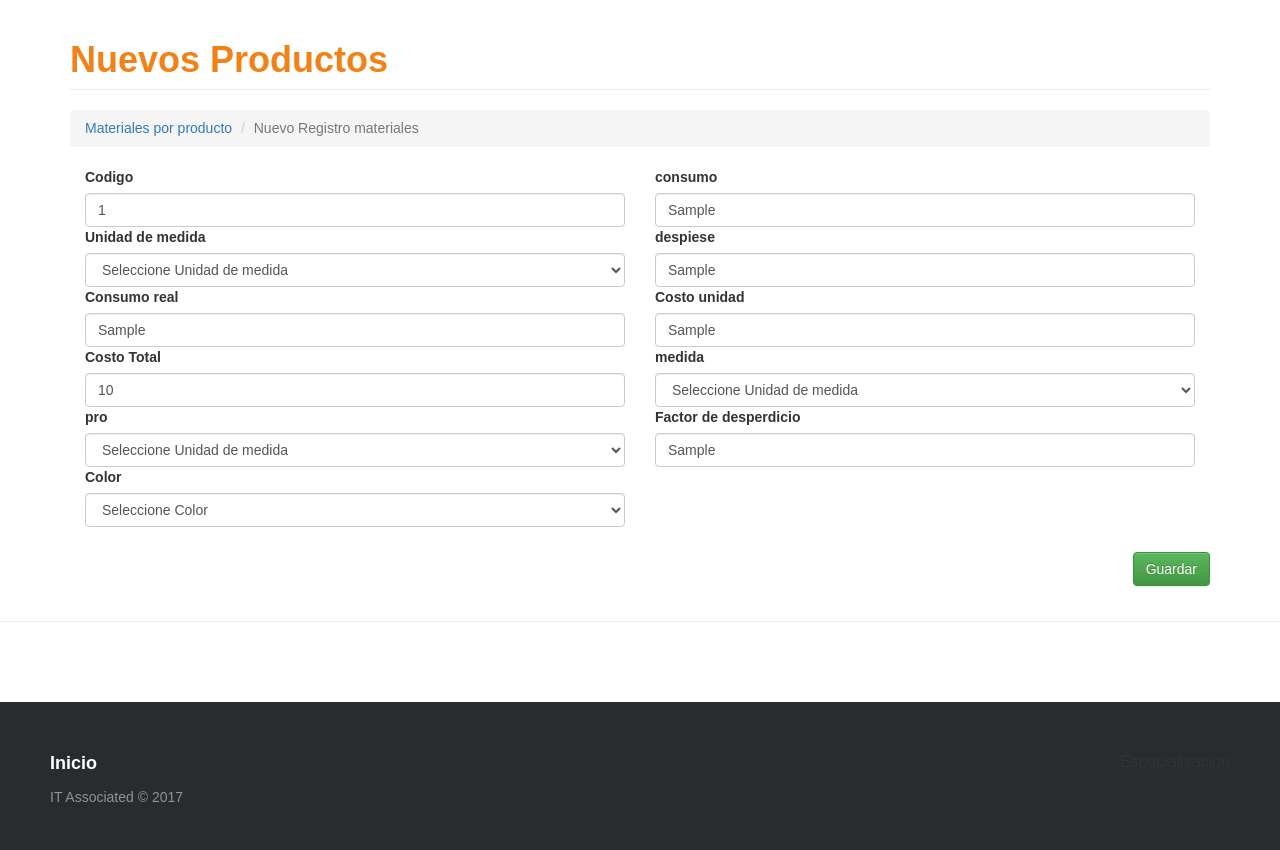
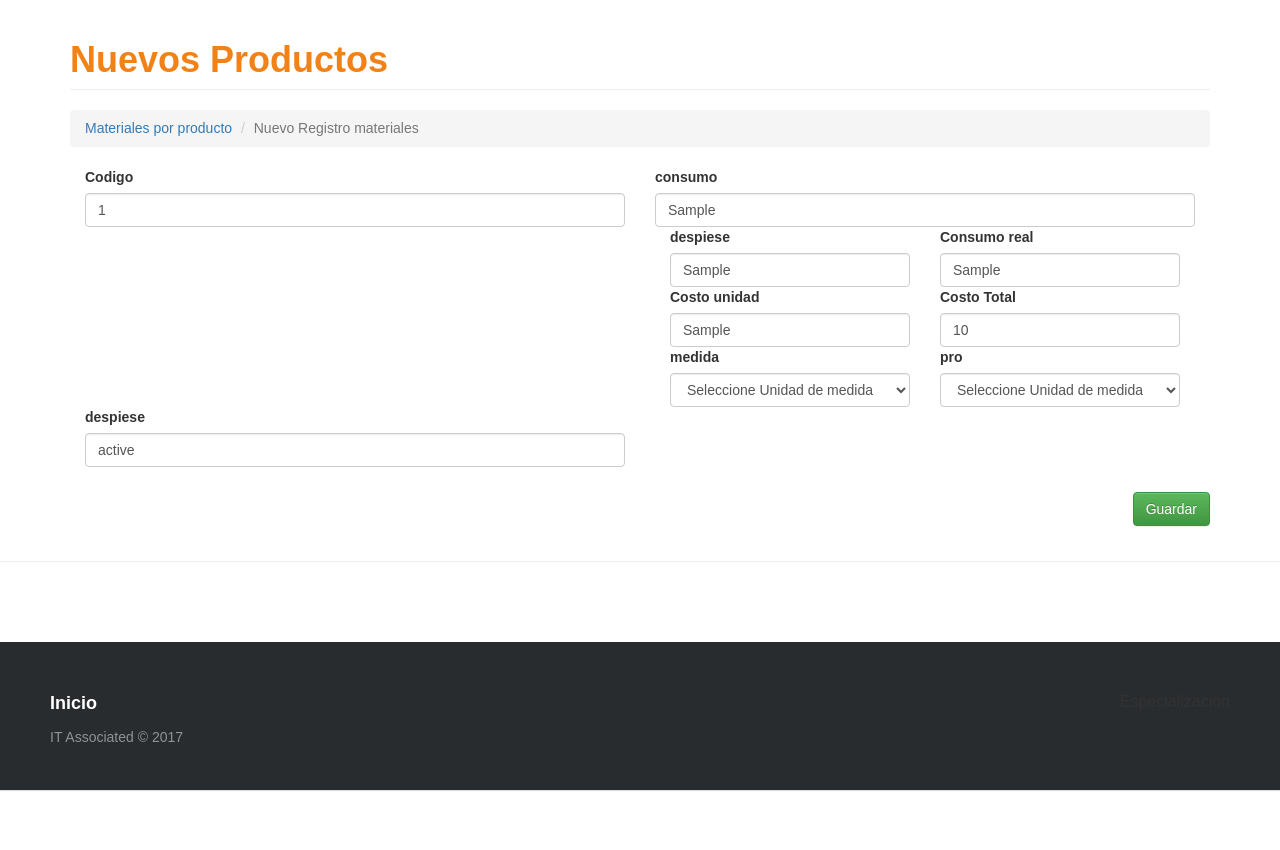
Before and after one commit to MARYILOVE/ProyectoLucy, a PHP site: template View/productos/materiales.php in a window 1280 px wide. After the commit the page ends 791 px from the top, so only its background shows below. Run offline with PHP 8.4, Linux system fonts and the light colour scheme; the template is opened without the code that fills it: most values are stand-ins (such as "Sample title", 1, 10 or a date in 2020); some libraries are stand-ins or nearby versions.

Commit message:
segunda subida

```diff
--- a/View/productos/materiales.php
+++ b/View/productos/materiales.php
@@ -18,18 +18,6 @@
         <label>consumo</label>
        <input type="text" name="em_consumo" value="<?php echo $mat->em_consumo; ?>" class="form-control" placeholder="" data-validacion-tipo="requerido|min:100" />
 
-    </div>
-    <div class="col-xs-6">
-           <label>Unidad de medida</label>
-                  <select name="medida" class="form-control">
-                         <option <?php echo $mat->um_id; ?> selected>Seleccione Unidad de medida</option>
-                                 <?php
-                                       foreach($this->model->GetEstado() as $row){
-                                          echo "<option value='".$row['um_id']."'>".$row['matp_descripcion']."</option>";
-                                       }
-                                  ?>
-                  </select>
-      </div>
     <div class="col-xs-6">
         <label>despiese</label>
        <input type="text" name="em_factor_desperdicio" value="<?php echo $mat->em_factor_desperdicio; ?>" class="form-control" placeholder="" data-validacion-tipo="requerido|min:100" />
@@ -71,21 +59,11 @@
                                   ?>
                   </select>
       </div>
-      <div  class="col-xs-6">
-        <label>Factor de desperdicio</label>
-      <input type="text" name="em_factor_desperdicio" value="<?php echo $mat->em_factor_desperdicio; ?>" class="form-control" placeholder="" data-validacion-tipo="requerido|min:100" />
-      </div>
-     <div class="col-xs-6">
-           <label>Color</label>
-                  <select name="color" class="form-control">
-                         <option <?php echo $mat->color; ?> selected>Seleccione Color</option>
-                                 <?php
-                                       foreach($this->model->GetColor() as $row){
-                                          echo "<option value='".$row['col_id']."'>".$row['col_descripcion']."</option>";
-                                       }
-                                  ?>
-                  </select>
-      </div>
+    </div>
+   <div class="col-xs-6">
+        <label>despiese</label>
+       <input type="text" name="em_estado" value="<?php echo $mat->em_estado; ?>" class="form-control" placeholder="" data-validacion-tipo="requerido|min:100" />
+    </div>
 
         <div class="text-right" style="clear:left; padding-top:25px;">
             <button class="btn btn-success" type="submit">Guardar</button>
--- a/View/usuarios/usuario-nuevo.php
+++ b/View/usuarios/usuario-nuevo.php
@@ -4,7 +4,7 @@
   <li><a href="?c=operacion">Usuarios</a></li>
   <li class="active">Crear usuario</li>
 </ol>
-<form id="frm-operacion" action="?c=operacion&a=Guardar" method="post" enctype="multipart/form-data">
+<form id="frm-nuevousuario" action="?c=usuarios&a=Guardar" method="post" enctype="multipart/form-data">
 
     <div class="form-group">
 
```
Also changed, not shown: Controller/materiales.controller.php (+8 -15 lines), View/operacion/operacion-consultar.php (added).
